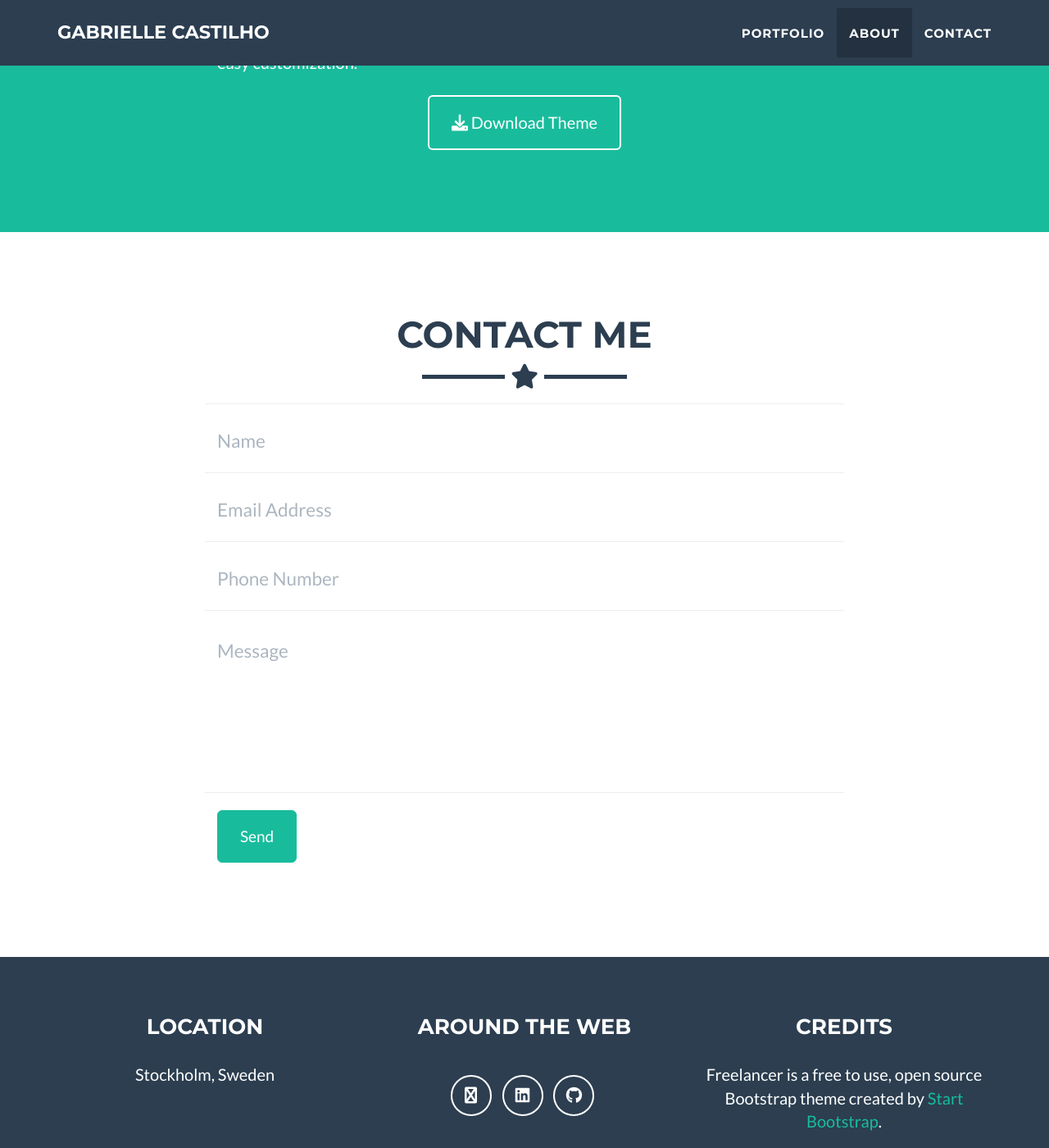
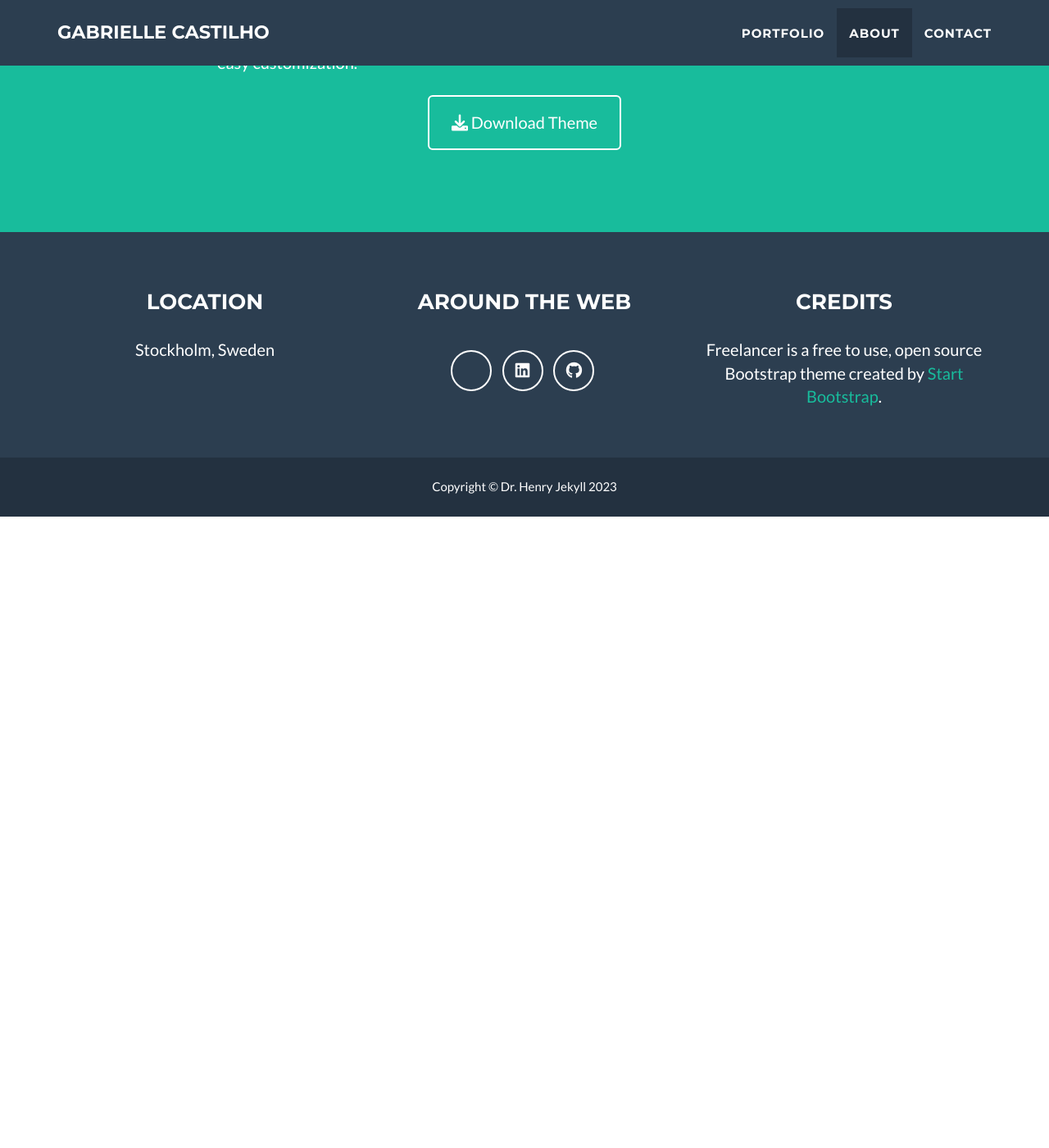
Before and after one commit to gabriellecastilho/gabriellecastilho.github.io, a Jekyll site: the page built from _posts/2014-07-18-project-1.markdown, in a window 1280 px wide and 1400 px high, scrolled down 1962 px. Shown: the whole window at 82% size. Built offline with Jekyll 4.4.1, drawn with Linux system fonts in a browser that asks for light colours; after the commit the page ends 2592 px from its top, so only the background shows below that.

```diff
--- a/_config.yml
+++ b/_config.yml
@@ -43,7 +43,7 @@ social:
   #  url: http://twitter.com/jekyllrb
   #- title: facebook
   #  url:
-  - title: mail-forward
+  - title:
     url: mailto:gabriellecastilho@gmail.com
   - title: linkedin
     url: https://linkedin.com/in/gabriellecastilho/
--- a/_layouts/default.html
+++ b/_layouts/default.html
@@ -12,8 +12,6 @@
   {% include contact_static.html %}
   {% elsif site.contact == "disqus" %}
   {% include contact_disqus.html %}
-  {% else %}
-  {% include contact.html %}
   {% endif %}
 
   {% include footer.html %}
```
